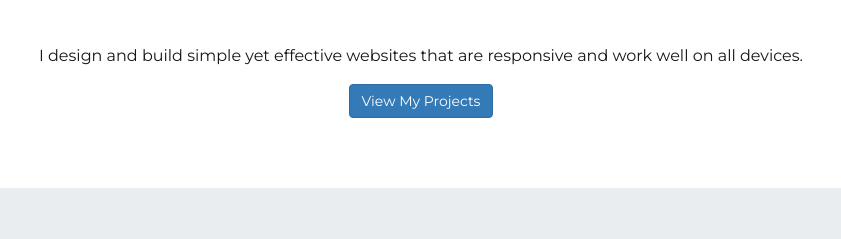
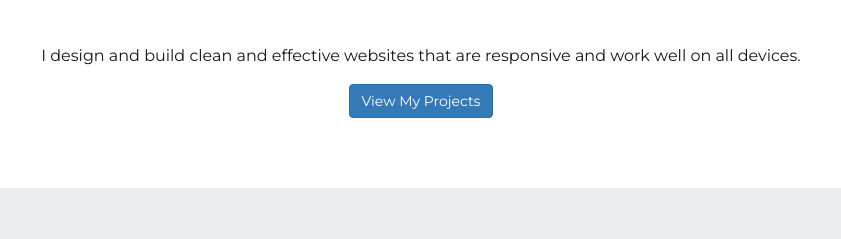
Before and after one commit to sshay123/Portfolio, a plain HTML site: page index.html in a window 1280 px wide. Shown: the part 493-732 px from the top of the page, 219-1060 px from the left. Drawn offline with nearby package versions, Linux system fonts and the light colour scheme.

Commit message:
And more tweaks...

```diff
--- a/index.html
+++ b/index.html
@@ -75,7 +75,7 @@
 <div class="container-fluid bg-1 text-center">
   <h1 class="margin"><b>Web Developer and Tech Aficionado</b></h1>
   <img src="img/webdev.jpeg" class="img-responsive img-circle margin" style="display:inline" alt="Illustration of man sitting at his desk in front of computer" width="450" height="450">
-  <p>I design and build simple yet effective websites that are responsive and work well on all devices.</p>
+  <p>I design and build clean and effective websites that are responsive and work well on all devices.</p>
   <a class="btn btn-primary" href="#myprojects" role="button">View My Projects</a>
 </div>
 
```
